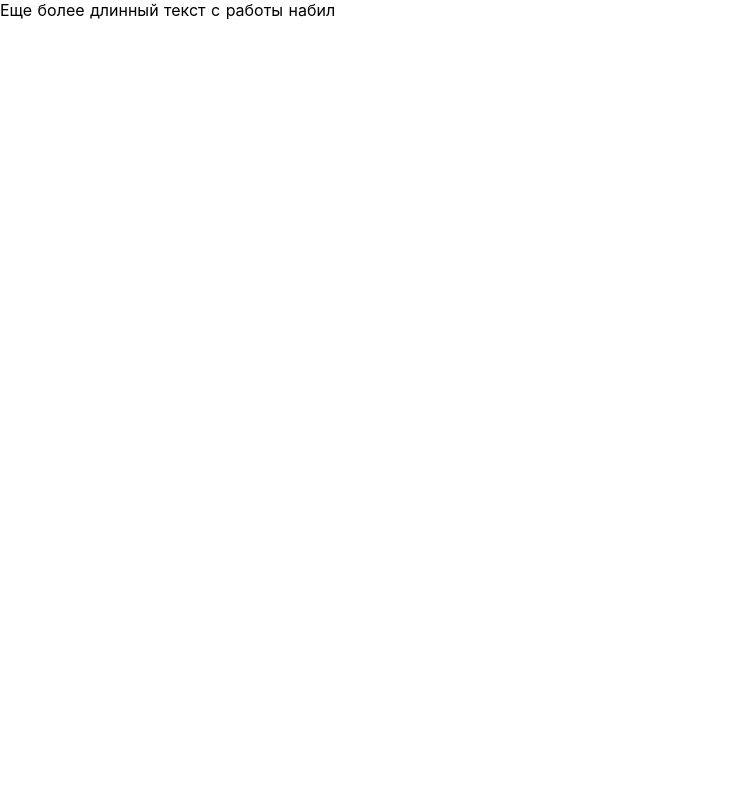
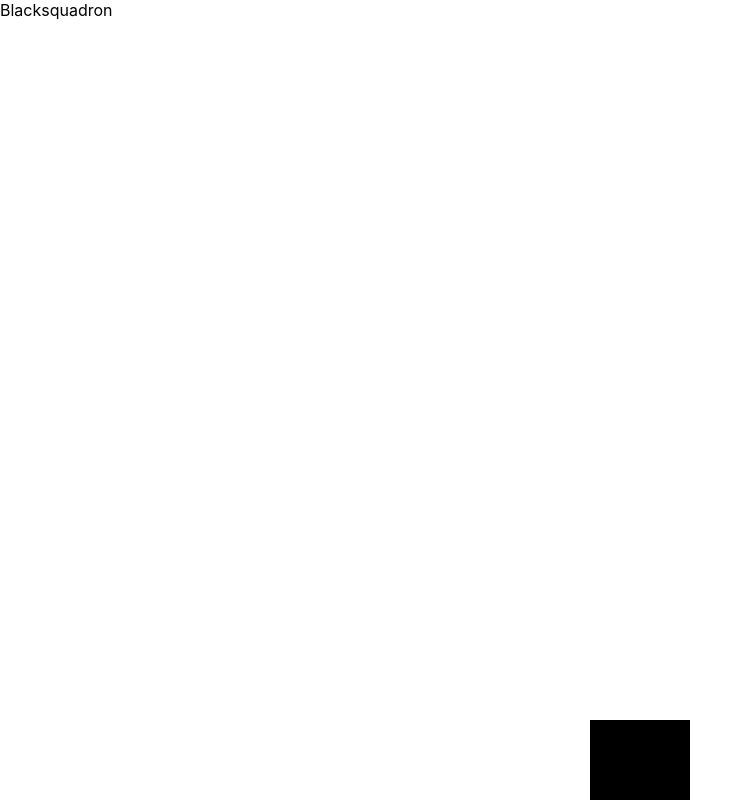
Before and after one commit to almaz73/FatherAndSon, a Nuxt app: page /Task2 in a window 1280 px wide. Shown: the whole page, without its empty margins (0-752 px from the left). Built offline with nearby package versions, Linux system fonts and the light colour scheme.

Commit message:
my first commit

```diff
--- a/pages/Task2.vue
+++ b/pages/Task2.vue
@@ -1,15 +1,36 @@
 <template>
-    <div>
-      Еще более длинный текст с работы набил
+  <div>
+    <div>Blacksquadron</div>
+    <div class="New-area">
+      <div class="blackrectangle"></div>
     </div>
+  </div>
 </template>
 
 <script>
-    export default {
-        name: "Task2"
-    }
+  export default {
+    name: "Task2"
+  }
 </script>
 
 <style scoped>
+  h2 {
+    top: 20px;
+    text-align: center;
+  }
 
+  .New-area {
+    width: 100%;
+    height: 100%;
+    position: fixed;
+    display: flex;
+    align-items: end;
+    justify-content: center;
+  }
+
+  .blackrectangle {
+    background: black;
+    width: 100px;
+    height: 100px;
+  }
 </style>
```
